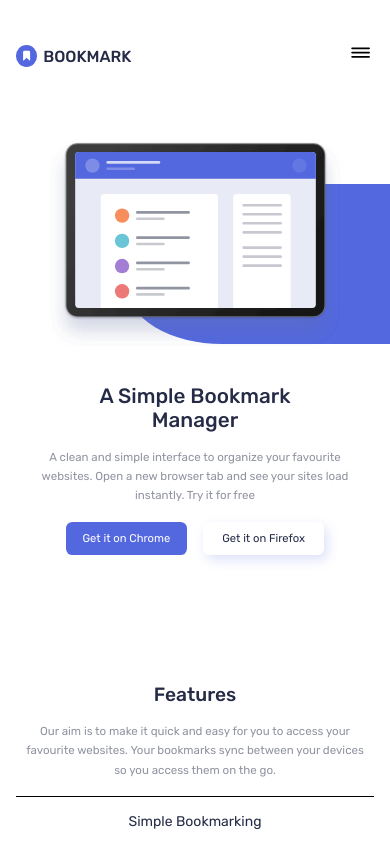
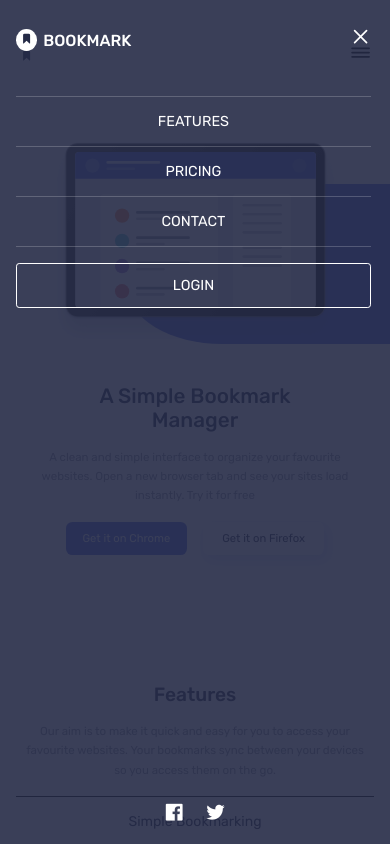
Before and after one commit to youngsal/book, a plain HTML site: page index.html in a window 390 px wide. Shown: the top 844 px of the page. Drawn offline with nearby package versions, Linux system fonts and the light colour scheme.

Commit message:
modal done

```diff
--- a/css_folder/book.css
+++ b/css_folder/book.css
@@ -30,7 +30,7 @@
     /* =============================================
                         Header
     ================================================ */
-    header {
+    .section_head {
         display: flex;
         height: 3rem;
         justify-content: space-between;
@@ -589,12 +589,12 @@
     }
 /* } */
 
-@media screen and (min-width: 375px) and (max-width: 599px) {
+@media screen and (max-width: 599px) {
     body {
         margin: 0rem;
     }
 
-    header {
+    .section_head {
         margin: 0rem 1rem 0rem 1rem;
         font-size: 0rem;
     }
@@ -604,16 +604,106 @@
         font-size: 1.7rem;
     }
 
-    .header_list {
-        display: none;
-    }
-
     .bookmark_icon {
         width: 1.3rem;
     }
 
     .logo_div p {
         font-size: 1rem;
+    }
+
+    /* =========================================
+                    modal
+    ============================================ */
+    .modal_content {
+        position: fixed;
+        top: 0%;
+        left: 0%;
+        width: 100%;
+        color: #fff;
+        height: 100%;
+        z-index: 1000;
+    }
+
+    .modal_body {
+        display: absolute;
+        display: flex;
+        flex-direction: column;
+        height: 100%;
+        width: 100%;
+        color: #fff;
+        padding: 1rem 0rem;
+        justify-content: space-between;
+        background-color: hsl(229, 31%, 21%, 0.9);
+    }
+
+    .section_header {
+        display: flex;
+        height: 3rem;
+        justify-content: space-between;
+        align-items: center;
+        margin: 0rem 1rem;
+    }
+
+    .bookmark_icon {
+        background-color: #fff;
+    }
+
+    .bookIcon {
+        color: var(--primary-color);
+    }
+
+    .logo_div p {
+        color: #fff;
+    }
+
+    .menu_list_close {
+        display: block;
+        font-size: 1.7rem;
+    }
+
+    .header_list {
+        width: 91%;
+        margin: 2rem 1rem 0rem 1rem;
+    }
+
+    .header_list ul {
+        flex-direction: column;
+        gap: 0rem;
+        width: 100%;
+        align-items: center;
+        justify-content: start;
+        margin: 0rem auto;
+    }
+
+    .same_link {
+        width: 100%;
+        padding: 1rem 0rem;
+        text-align: center;
+        border: 0.1rem solid rgba(255, 255, 255, 0.2);
+        border-right: none;
+        border-left: none;
+    }
+
+    .same2 {
+        border: none;
+    }
+
+    .same_link a {
+        font-size: 0.9rem;
+        color: #fff;
+    }
+
+    .login_btn {
+        width: 100%;
+        margin-top: 1rem;
+        padding: 0.8rem 0rem;
+        border: 0.1rem solid #fff;
+        background-color: inherit;
+    }
+
+    .login_btn a {
+        font-size: 0.9rem;
     }
 
     /* ==========================================
--- a/index.html
+++ b/index.html
@@ -20,6 +20,7 @@
 <body>
     <div class="body_wrapper">
         <header>
+            <section class="section_head">
                 <section class="logo_div">
                     <div class="bookmark_icon">
                         <ion-icon name="bookmark" class="bookIcon"></ion-icon>
@@ -47,8 +48,53 @@
                 <div class="menu_list">
                     <ion-icon name="reorder-three-outline"></ion-icon>
                 </div>
+            </section>
+
+            <!-- ======== modal =========== -->
+            <section class="modal_content">
+                <div class="modal_body">
+                    <div class="modal_section1">
+                        <div class="section_header">
+                            <section class="logo_div">
+                                <div class="bookmark_icon">
+                                    <ion-icon name="bookmark" class="bookIcon"></ion-icon>
+                                </div>
+                                <p>
+                                    BOOKMARK
+                                </p>
+                            </section>
+                            <div class="menu_list_close">
+                                <ion-icon name="close-outline"></ion-icon>
+                            </div>
+                        </div>
+                        <div class="header_list">
+                            <ul>
+                                <li class="same_link">
+                                    <a href="#">FEATURES</a>
+                                </li>
+                                <li class="same_link same2">
+                                    <a href="#">PRICING</a>
+                                </li>
+                                <li class="same_link">
+                                    <a href="#">CONTACT</a>
+                                </li>
+                                <li class="login_btn">
+                                    <a href="#">LOGIN</a>
+                                </li>
+                            </ul>
+                        </div>
+                    </div>
+                    <div class="social_div">
+                        <div>
+                            <i class='bx bxl-facebook-square'></i>
+                        </div>
+                        <div>
+                            <i class='bx bxl-twitter'></i>
+                        </div>
+                    </div>
+                </div>
+            </section>
         </header>
-
 
         <main>
             <section class="simple_bookmark_section">
```
Lines whose indentation alone changed are shown as unchanged.
